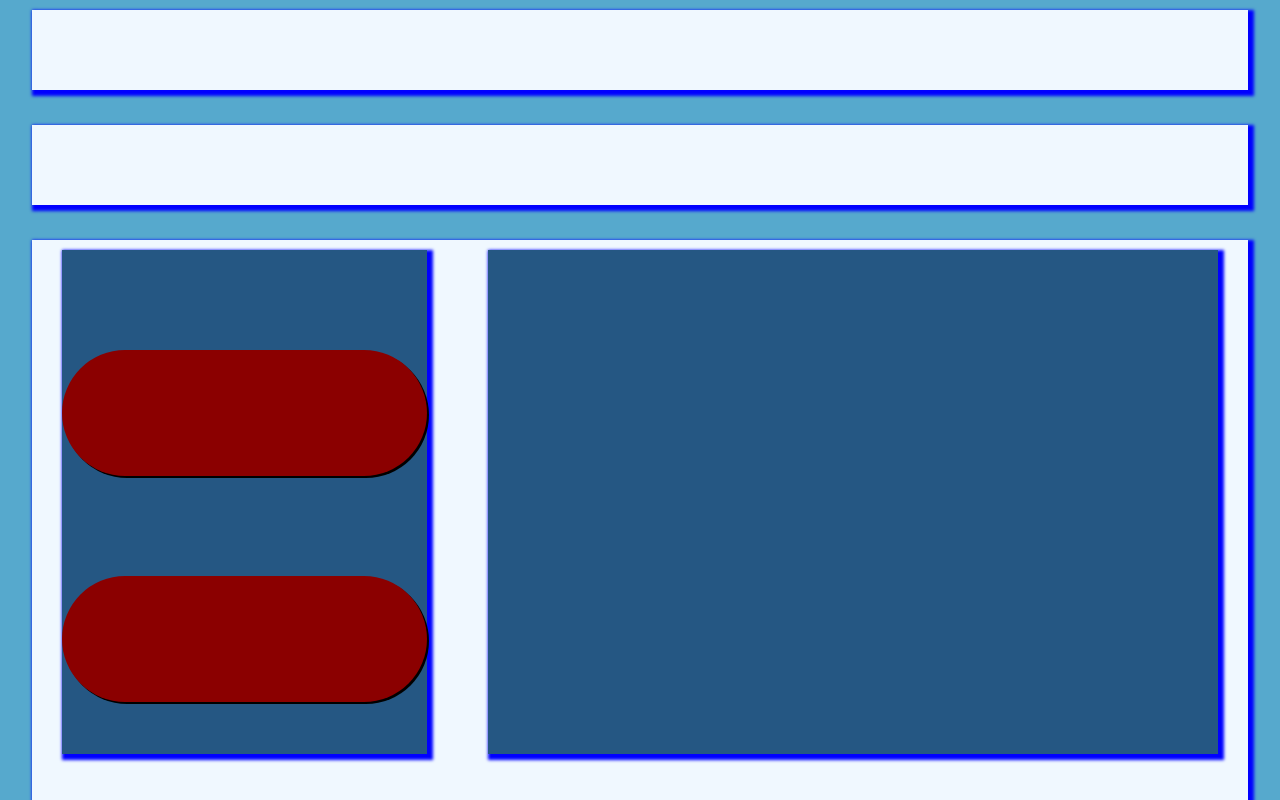
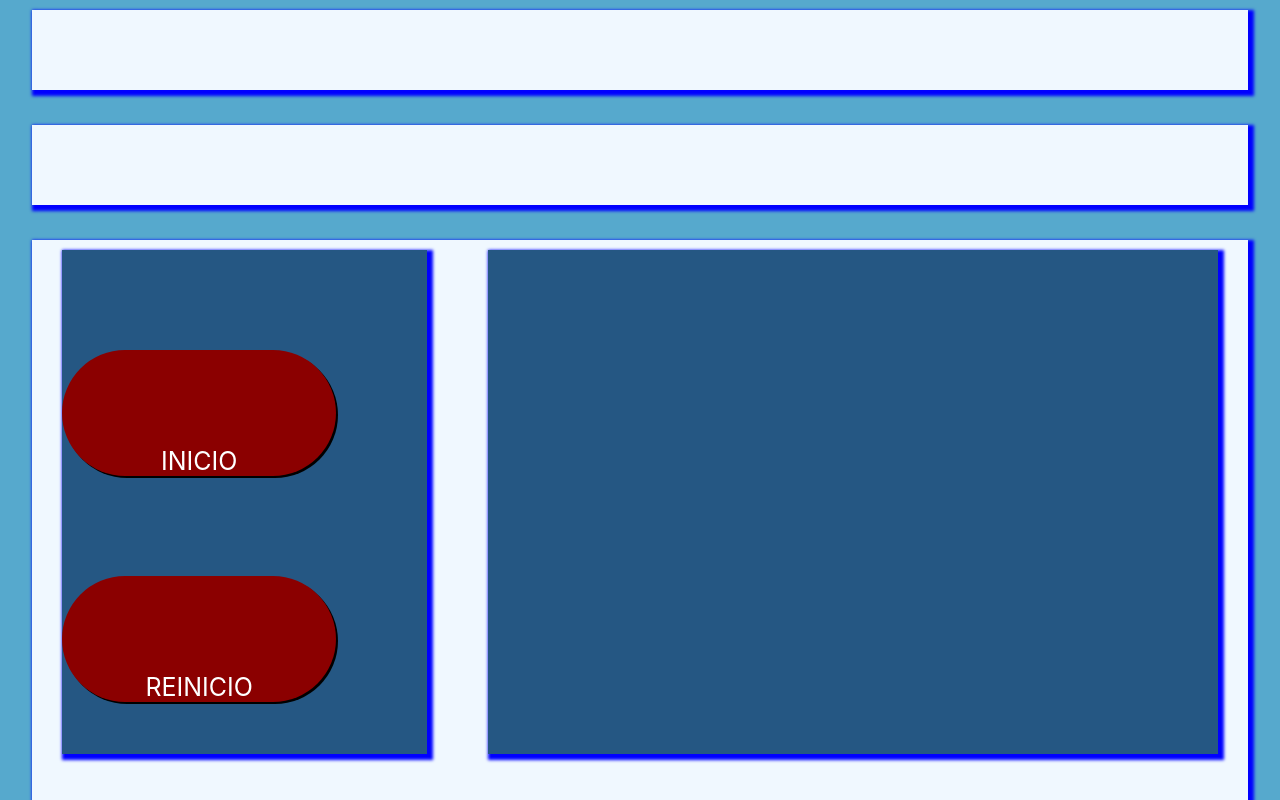
Before and after one commit to Proyecto-DAW-Segundo-Curso/hackaton-halloween, a React (Create React App) app: page / in a window 1280 px wide. Built offline with nearby package versions, Linux system fonts and the light colour scheme.

Commit message:
añadido texto a botones

```diff
--- a/src/components/Boton.jsx
+++ b/src/components/Boton.jsx
@@ -4,11 +4,16 @@ import '../styles/Boton.css';
 function Boton(props) {
 
 	const esInicio = (valor) => {
-		return valor !== 'INICIO';
+		return valor !== 0;
 	}
 
 	return (
-		<div className="cajaBoton"></div>
+		<div
+			className='cajaBoton'
+			onClick={() => {}}
+		>
+			{props.children}
+		</div>
 
 
 	);
--- a/src/styles/Boton.css
+++ b/src/styles/Boton.css
@@ -1,16 +1,19 @@
 .cajaBoton{
     box-shadow: 2px 2px rgb(0, 0, 0);
-    width: 100%;
+    width: 75%;
     height: 25%;
     margin-top: 100px;
     border-radius: 200px;
     background-color: #8B0000;
-    color: rgb(104, 43, 43);
+    color: rgb(255, 255, 255);
     cursor: pointer;
+    text-align: center;
+    text-justify: center;
+    font-size: 25px;
 
     display: flex;
     flex-direction: column;
-    align-items: end;
+    align-items: center;
     justify-content: end;
 }
 
```
